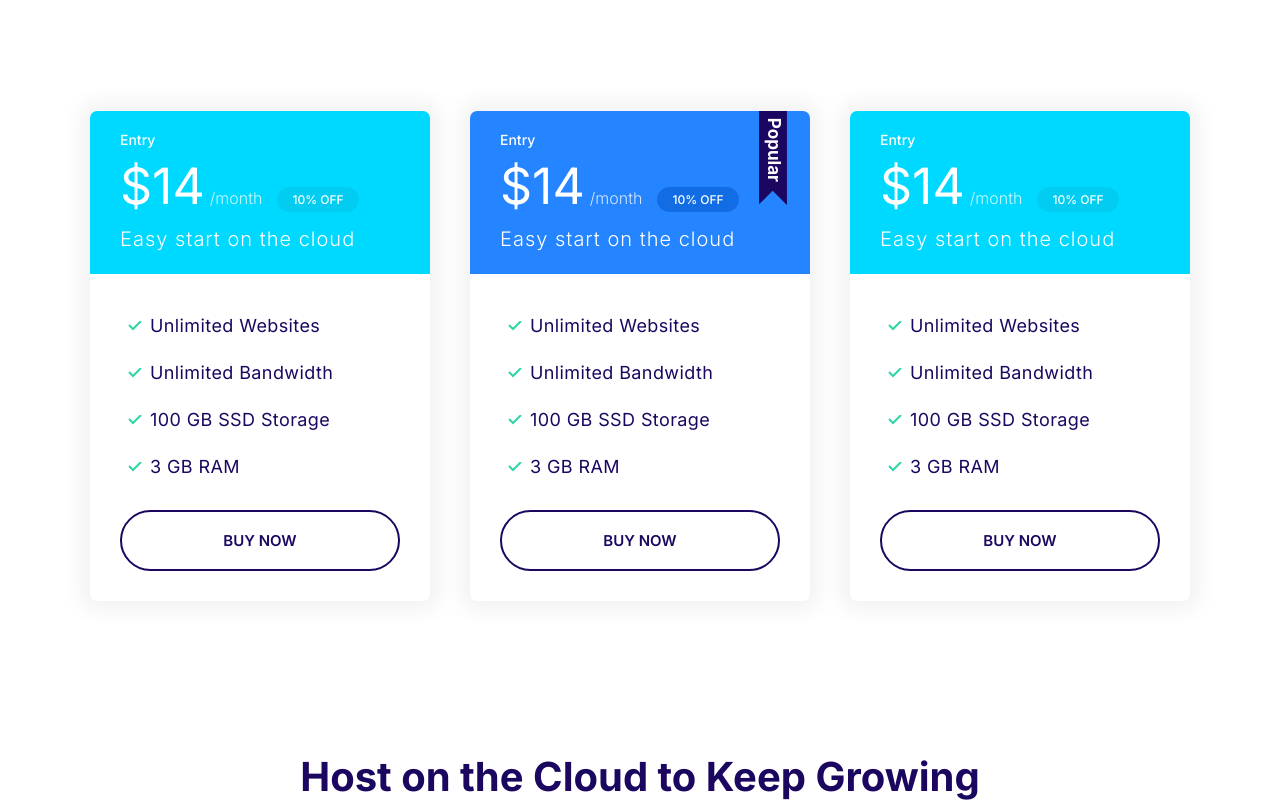
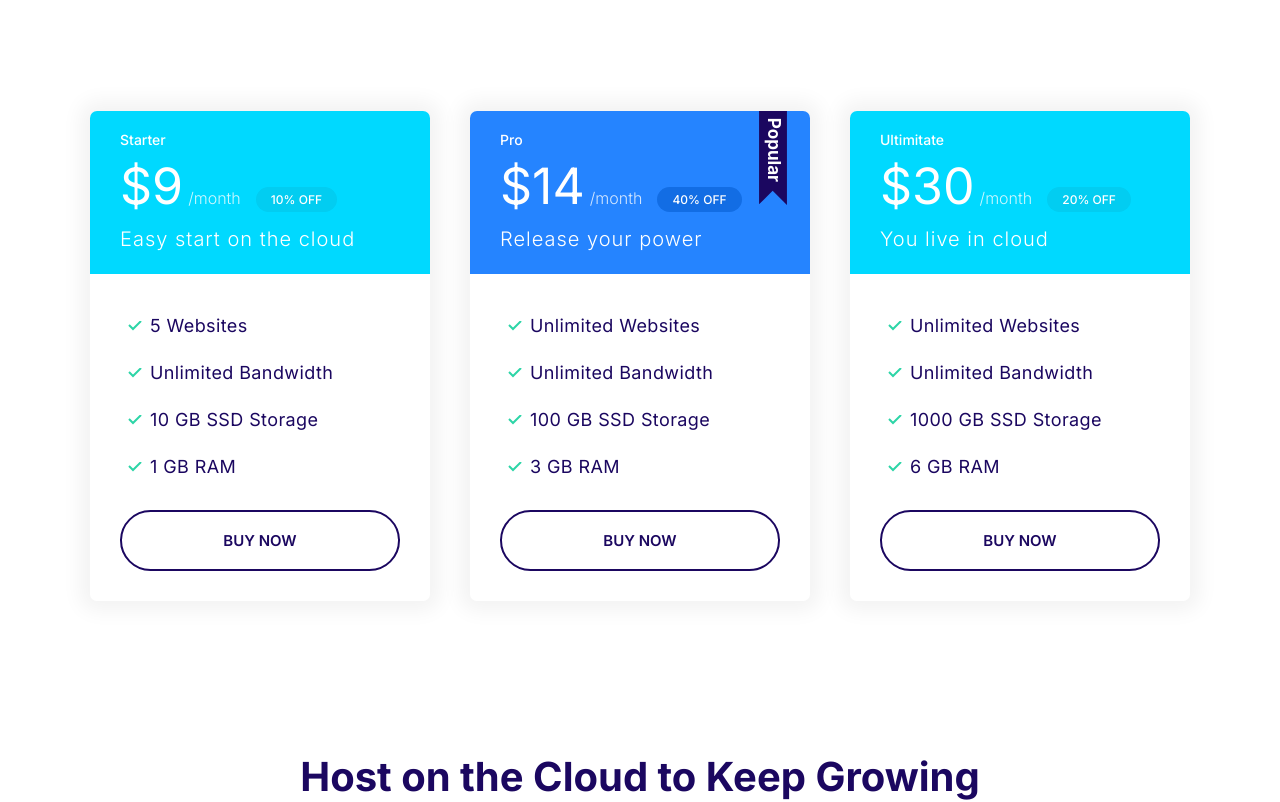
Before and after one commit to abxm2/cloudify, a website built with Parcel: page index.html in a window 1280 px wide. Shown: the part 1240-2042 px from the top of the page. Built offline with nearby package versions, Linux system fonts and the light colour scheme.

Commit message:
Some modifications.

```diff
--- a/index.html
+++ b/index.html
@@ -103,18 +103,18 @@
         <div class="plan">
           <div class="card card--secondary">
             <header class="card__header">
-              <h3 class="plan__name">Entry</h3>
-              <span class="plan__price">$14</span>
+              <h3 class="plan__name">Starter</h3>
+              <span class="plan__price">$9</span>
               <span class="plan__billing-cycle">/month</span>
               <span class="badge badge--secondary badge--small">10% OFF</span>
               <span class="plan__description">Easy start on the cloud</span>
             </header>
             <div class="card__body">
               <ul class="list list--tick">
-                <li class="list__item">Unlimited Websites</li>
+                <li class="list__item">5 Websites</li>
                 <li class="list__item">Unlimited Bandwidth</li>
-                <li class="list__item">100 GB SSD Storage</li>
-                <li class="list__item">3 GB RAM</li>
+                <li class="list__item">10 GB SSD Storage</li>
+                <li class="list__item">1 GB RAM</li>
               </ul>
               <button class="btn btn--outline btn--block">Buy Now</button>
             </div>
@@ -123,11 +123,11 @@
         <div class="plan plan--popular">
           <div class="card card--primary">
             <header class="card__header">
-              <h3 class="plan__name">Entry</h3>
+              <h3 class="plan__name">Pro</h3>
               <span class="plan__price">$14</span>
               <span class="plan__billing-cycle">/month</span>
-              <span class="badge badge--primary badge--small">10% OFF</span>
-              <span class="plan__description">Easy start on the cloud</span>
+              <span class="badge badge--primary badge--small">40% OFF</span>
+              <span class="plan__description">Release your power</span>
             </header>
             <div class="card__body">
               <ul class="list list--tick">
@@ -143,18 +143,18 @@
         <div class="plan">
           <div class="card card--secondary">
             <header class="card__header">
-              <h3 class="plan__name">Entry</h3>
-              <span class="plan__price">$14</span>
+              <h3 class="plan__name">Ultimitate</h3>
+              <span class="plan__price">$30</span>
               <span class="plan__billing-cycle">/month</span>
-              <span class="badge badge--secondary badge--small">10% OFF</span>
-              <span class="plan__description">Easy start on the cloud</span>
+              <span class="badge badge--secondary badge--small">20% OFF</span>
+              <span class="plan__description">You live in cloud</span>
             </header>
             <div class="card__body">
               <ul class="list list--tick">
                 <li class="list__item">Unlimited Websites</li>
                 <li class="list__item">Unlimited Bandwidth</li>
-                <li class="list__item">100 GB SSD Storage</li>
-                <li class="list__item">3 GB RAM</li>
+                <li class="list__item">1000 GB SSD Storage</li>
+                <li class="list__item">6 GB RAM</li>
               </ul>
               <button class="btn btn--outline btn--block">Buy Now</button>
             </div>
@@ -306,7 +306,8 @@
                 <h3 class="media__title">Easy Start & Managed Updates</h3>
                 <p>
                   Lorem ipsum dolor sit amet consectetur adipisicing elit.
-                  Laborum deleniti reprehenderit accusantium aut! Lorem ipsum dolor sit amet.
+                  Laborum deleniti reprehenderit accusantium aut! Lorem ipsum
+                  dolor sit amet.
                 </p>
               </div>
             </div>
@@ -322,7 +323,8 @@
                 <h3 class="media__title">Staging, GIT & WP-CLI</h3>
                 <p>
                   Lorem ipsum dolor sit amet consectetur adipisicing elit.
-                  Laborum deleniti reprehenderit accusantium aut! Lorem ipsum dolor sit amet.
+                  Laborum deleniti reprehenderit accusantium aut! Lorem ipsum
+                  dolor sit amet.
                 </p>
               </div>
             </div>
@@ -338,7 +340,8 @@
                 <h3 class="media__title">Dynamic Caching & More</h3>
                 <p>
                   Lorem ipsum dolor sit amet consectetur adipisicing elit.
-                  Laborum deleniti reprehenderit accusantium aut! Lorem ipsum dolor sit amet.
+                  Laborum deleniti reprehenderit accusantium aut! Lorem ipsum
+                  dolor sit amet.
                 </p>
               </div>
             </div>
@@ -396,7 +399,7 @@
       <div class="callout callout--primary callout--signup">
         <div class="grid grid--1x2">
           <div class="callout__content">
-            <h2 class="callout__heading">Read To Get Started?</h2>
+            <h2 class="callout__heading">Ready to Get Started?</h2>
             <p>
               Lorem ipsum dolor, sit amet consectetur adipisicing elit.
               Reiciendis excepturi expedita quis numquam eaque veritatis, natus
```
